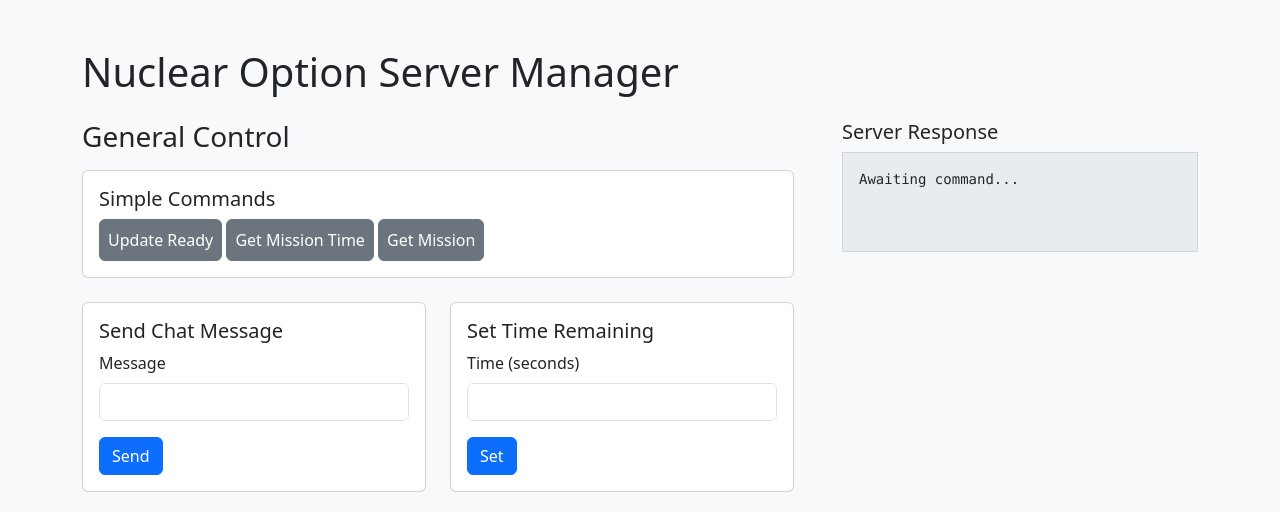
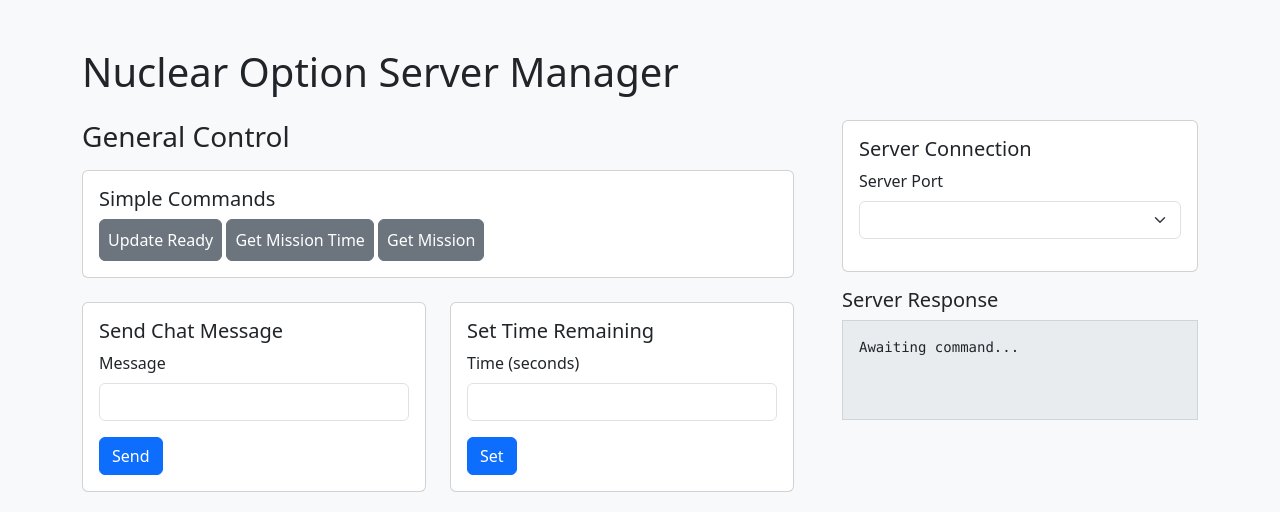
Before and after one commit to Shockfront-Studios/Nuclear-Option-Server-Tools, a Flask app: template ServerControlPanel/templates/index.html in a window 1280 px wide. Shown: the top 512 px of the page. Run offline with Flask 3, Linux system fonts and the light colour scheme; the template is opened without the code that fills it, so the values that code supplies are empty.

Commit message:
adding port selection so control panel can be used for multiple servers on same VPS

```diff
--- a/ServerControlPanel/app.py
+++ b/ServerControlPanel/app.py
@@ -38,18 +38,49 @@ def requires_auth(f):
 @app.route('/')
 @requires_auth
 def index():
-    return render_template('index.html')
+    return render_template('index.html', allowed_ports=config.SERVER_PORTS)
 
 
-def create_remote_commander():
+def create_remote_commander(port=None):
     """Creates and returns a RemoteCommander instance."""
-    return server_commands.RemoteCommander(config.SERVER_HOST, config.SERVER_PORT)
+    if port is None:
+        port = config.SERVER_PORTS[0]
+    return server_commands.RemoteCommander("127.0.0.1", port)
+
+
+def validate_port(port):
+    """Validates that the port is in the allowed list."""
+    if port is None:
+        return True  # None means use default port
+    try:
+        port_int = int(port)
+        return port_int in config.SERVER_PORTS
+    except (ValueError, TypeError):
+        return False
+
+
+def get_commander_from_data(data):
+    """Extracts port from data, validates it, and returns commander and error tuple.
+
+    Returns:
+        tuple: (commander, error_response) where error_response is None if successful
+    """
+    port = data.get('server_port', None)
+    if not validate_port(port):
+        return None, jsonify({'success': False, 'error': f'Port {port} not allowed'}), 400
+
+    commander = create_remote_commander(port)
+    return commander, None
 
 
 @app.route('/command/update-ready', methods=['POST'])
 @requires_auth
 def update_ready():
-    commander = create_remote_commander()
+    data = request.get_json()
+    commander, error = get_commander_from_data(data)
+    if error:
+        return error
+
     success, response = server_commands.update_ready(commander)
     return jsonify({'success': success, 'response': response})
 
@@ -61,7 +92,11 @@ def send_chat_message():
     message = data.get('message')
     if not message:
         return jsonify({'success': False, 'error': 'Message not provided'}), 400
-    commander = create_remote_commander()
+
+    commander, error = get_commander_from_data(data)
+    if error:
+        return error
+
     success, response = server_commands.send_chat_message(commander, message)
     return jsonify({'success': success, 'response': response})
 
@@ -71,7 +106,11 @@ def send_chat_message():
 def reload_config():
     data = request.get_json()
     path = data.get('path')
-    commander = create_remote_commander()
+
+    commander, error = get_commander_from_data(data)
+    if error:
+        return error
+
     success, response = server_commands.reload_config(commander, path)
     return jsonify({'success': success, 'response': response})
 
@@ -79,7 +118,12 @@ def reload_config():
 @app.route('/command/get-mission-time', methods=['POST'])
 @requires_auth
 def get_mission_time():
-    commander = create_remote_commander()
+    data = request.get_json()
+
+    commander, error = get_commander_from_data(data)
+    if error:
+        return error
+
     success, response = server_commands.get_mission_time(commander)
     return jsonify({'success': success, 'response': response})
 
@@ -87,7 +131,12 @@ def get_mission_time():
 @app.route('/command/get-mission', methods=['POST'])
 @requires_auth
 def get_mission():
-    commander = create_remote_commander()
+    data = request.get_json()
+
+    commander, error = get_commander_from_data(data)
+    if error:
+        return error
+
     success, response = server_commands.get_mission(commander)
     return jsonify({'success': success, 'response': response})
 
@@ -104,7 +153,10 @@ def set_time_remaining():
     except (ValueError, TypeError):
         return jsonify({'success': False, 'error': 'Invalid time format.'}), 400
 
-    commander = create_remote_commander()
+    commander, error = get_commander_from_data(data)
+    if error:
+        return error
+
     success, response = server_commands.set_time_remaining(
         commander, time_float)
     return jsonify({'success': success, 'response': response})
@@ -124,7 +176,10 @@ def set_next_mission():
     except (ValueError, TypeError):
         return jsonify({'success': False, 'error': 'Invalid time format.'}), 400
 
-    commander = create_remote_commander()
+    commander, error = get_commander_from_data(data)
+    if error:
+        return error
+
     success, response = server_commands.set_next_mission(
         commander, group, name, max_time_float)
     return jsonify({'success': success, 'response': response})
@@ -138,7 +193,11 @@ def kick_player():
     ban = data.get('ban', False)
     if not steam_id:
         return jsonify({'success': False, 'error': 'Steam ID not provided'}), 400
-    commander = create_remote_commander()
+
+    commander, error = get_commander_from_data(data)
+    if error:
+        return error
+
     success, response = server_commands.kick_player(commander, steam_id, ban)
     return jsonify({'success': success, 'response': response})
 
@@ -146,7 +205,12 @@ def kick_player():
 @app.route('/command/clear-kicked-players', methods=['POST'])
 @requires_auth
 def clear_kicked_players():
-    commander = create_remote_commander()
+    data = request.get_json()
+
+    commander, error = get_commander_from_data(data)
+    if error:
+        return error
+
     success, response = server_commands.clear_kicked_players(commander)
     return jsonify({'success': success, 'response': response})
 
@@ -154,7 +218,12 @@ def clear_kicked_players():
 @app.route('/command/banlist-reload', methods=['POST'])
 @requires_auth
 def banlist_reload():
-    commander = create_remote_commander()
+    data = request.get_json()
+
+    commander, error = get_commander_from_data(data)
+    if error:
+        return error
+
     success, response = server_commands.banlist_reload(commander)
     return jsonify({'success': success, 'response': response})
 
@@ -167,7 +236,11 @@ def banlist_add():
     append = data.get('append', False)
     if not steam_id:
         return jsonify({'success': False, 'error': 'Steam ID not provided'}), 400
-    commander = create_remote_commander()
+
+    commander, error = get_commander_from_data(data)
+    if error:
+        return error
+
     success, response = server_commands.banlist_add(
         commander, steam_id, append)
     return jsonify({'success': success, 'response': response})
@@ -181,7 +254,11 @@ def banlist_remove():
     remove = data.get('remove', False)
     if not steam_id:
         return jsonify({'success': False, 'error': 'Steam ID not provided'}), 400
-    commander = create_remote_commander()
+
+    commander, error = get_commander_from_data(data)
+    if error:
+        return error
+
     success, response = server_commands.banlist_remove(
         commander, steam_id, remove)
     return jsonify({'success': success, 'response': response})
@@ -190,7 +267,12 @@ def banlist_remove():
 @app.route('/command/banlist-clear', methods=['POST'])
 @requires_auth
 def banlist_clear():
-    commander = create_remote_commander()
+    data = request.get_json()
+
+    commander, error = get_commander_from_data(data)
+    if error:
+        return error
+
     success, response = server_commands.banlist_clear(commander)
     return jsonify({'success': success, 'response': response})
 
--- a/ServerControlPanel/config.py
+++ b/ServerControlPanel/config.py
@@ -1,8 +1,9 @@
 """Configuration for the Flask application."""
 
 # Game Server Configuration
-SERVER_HOST = "127.0.0.1"
-SERVER_PORT = 7779
+# what ports are game servers listening on?
+# add more ports if there are multiple servers on localhost
+SERVER_PORTS = [7779]
 
 # Web Application Configuration
 FLASK_HOST = "0.0.0.0"
--- a/ServerControlPanel/templates/index.html
+++ b/ServerControlPanel/templates/index.html
@@ -39,8 +39,6 @@
                 <div class="row">
                     <!-- General Control Group -->
                     <h3 class="mb-3">General Control</h3>
-                    <div class="row">
-                    </div>
                     <div class="row">
                         <div class="col-md-12">
                             <div class="card command-card">
@@ -201,6 +199,19 @@
                 </div>
             </div>
             <div class="col-md-4">
+                <div class="card command-card mb-3">
+                    <div class="card-body">
+                        <h5 class="card-title">Server Connection</h5>
+                        <div class="mb-3">
+                            <label for="server-port" class="form-label">Server Port</label>
+                            <select class="form-select" id="server-port">
+                                {% for port in allowed_ports %}
+                                <option value="{{ port }}" {% if loop.first %}selected{% endif %}>{{ port }}</option>
+                                {% endfor %}
+                            </select>
+                        </div>
+                    </div>
+                </div>
                 <h5>Server Response</h5>
                 <pre id="response-area">Awaiting command...</pre>
             </div>
@@ -215,20 +226,26 @@
 
         async function sendCommand(endpoint, body) {
             try {
+                // Get current server port from dropdown
+                const currentServerPort = parseInt(document.getElementById('server-port').value);
+                const commandBody = { ...body, server_port: currentServerPort };
+
                 const response = await fetch(base_path + endpoint, {
                     method: 'POST',
                     headers: {
                         'Content-Type': 'application/json',
                         // Basic Auth headers are handled by the browser
                     },
-                    body: JSON.stringify(body)
+                    body: JSON.stringify(commandBody)
                 });
                 const result = await response.json();
-                responseArea.textContent = JSON.stringify(result, null, 2);
+                responseArea.textContent = `Server Port: ${currentServerPort}\n${JSON.stringify(result, null, 2)}`;
             } catch (error) {
-                responseArea.textContent = `Error: ${error.message}`;
+                const currentServerPort = parseInt(document.getElementById('server-port').value);
+                responseArea.textContent = `Server Port: ${currentServerPort}\nError: ${error.message}`;
             }
         }
+
 
         document.getElementById('send-chat-message-form').addEventListener('submit', function (e) {
             e.preventDefault();
```
